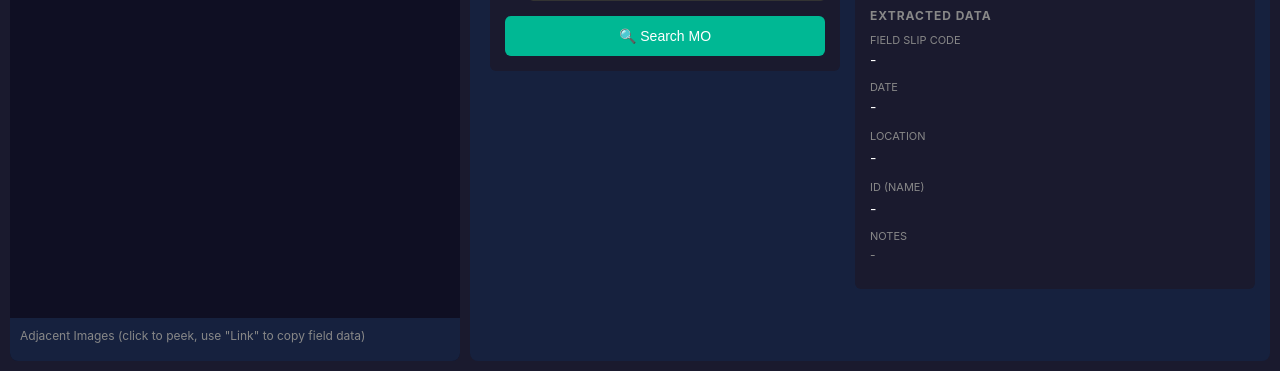
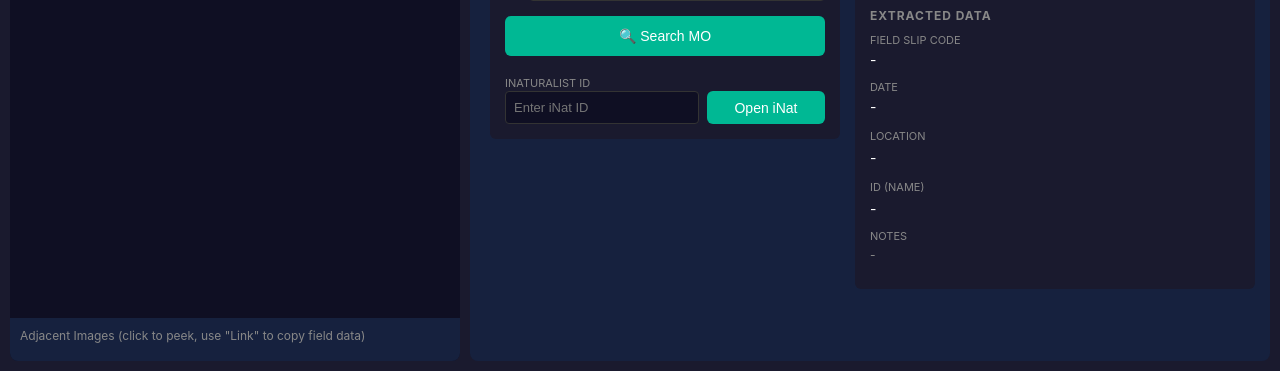
Before and after one commit to MushroomObserver/nemf-review, a Flask app: template templates/review.html in a window 1280 px wide. Shown: the part 429-800 px from the top of the page. Run offline with Flask 2, Linux system fonts and the light colour scheme; the template is opened without the code that fills it, so the values that code supplies are empty; parts of the project's set-up code (start-up, migrations or seed data) failed here and were passed over.

Commit message:
Add iNaturalist ID lookup feature
- Add input field for iNaturalist observation ID
- Add button to open iNat observation in new tab
- Validates numeric ID before opening URL
- Located below Search MO button for easy access

Co-Authored-By: Claude Sonnet 4.5 <noreply@anthropic.com>

```diff
--- a/templates/review.html
+++ b/templates/review.html
@@ -668,6 +668,15 @@
                 <div style="margin-top: 15px;">
                     <button class="btn-search-mo" onclick="searchMO()" style="width: 100%;">🔍 Search MO</button>
                 </div>
+
+                <!-- iNaturalist ID -->
+                <div style="margin-top: 15px;">
+                    <label style="font-size: 11px; color: #888; text-transform: uppercase;">iNaturalist ID</label>
+                    <div style="display: flex; gap: 8px;">
+                        <input type="text" id="inatId" placeholder="Enter iNat ID" style="flex: 1; padding: 8px; background: #0f0f23; border: 1px solid #333; border-radius: 4px; color: #fff; font-size: 13px;">
+                        <button class="btn-search-mo" onclick="openINat()" style="padding: 8px 12px;">Open iNat</button>
+                    </div>
+                </div>
                     </div>
                 </div>
 
@@ -1148,6 +1157,26 @@
             window.open(url, '_blank');
         }
 
+        function openINat() {
+            const inatId = document.getElementById('inatId').value.trim();
+
+            if (!inatId) {
+                alert('Please enter an iNaturalist ID.');
+                return;
+            }
+
+            // Remove any non-numeric characters
+            const numericId = inatId.replace(/\D/g, '');
+
+            if (!numericId) {
+                alert('Please enter a valid numeric iNaturalist ID.');
+                return;
+            }
+
+            const url = `https://www.inaturalist.org/observations/${numericId}`;
+            window.open(url, '_blank');
+        }
+
         async function checkAndFillForayDate(locationValue) {
             // Only auto-fill if date is empty and location has a value
             const dateInput = document.getElementById('reviewDate');
```
